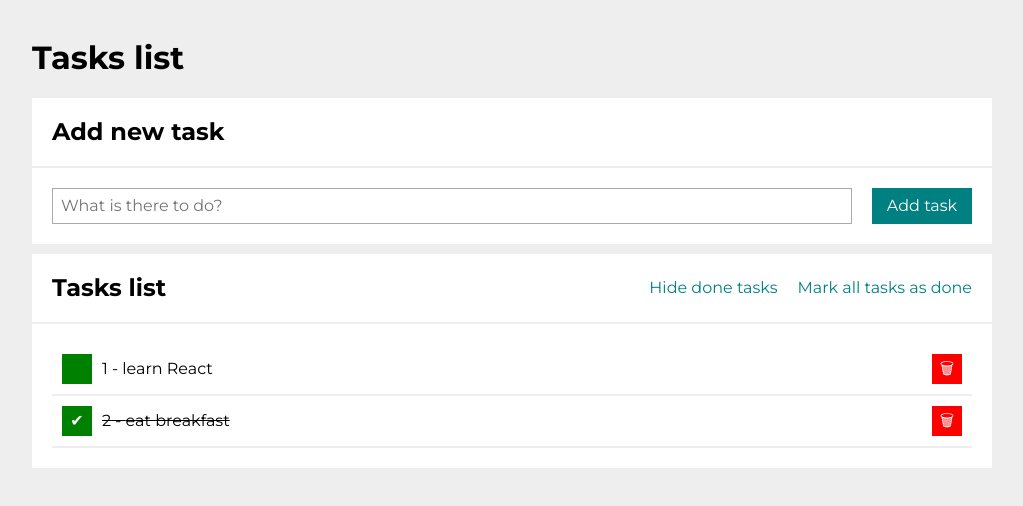
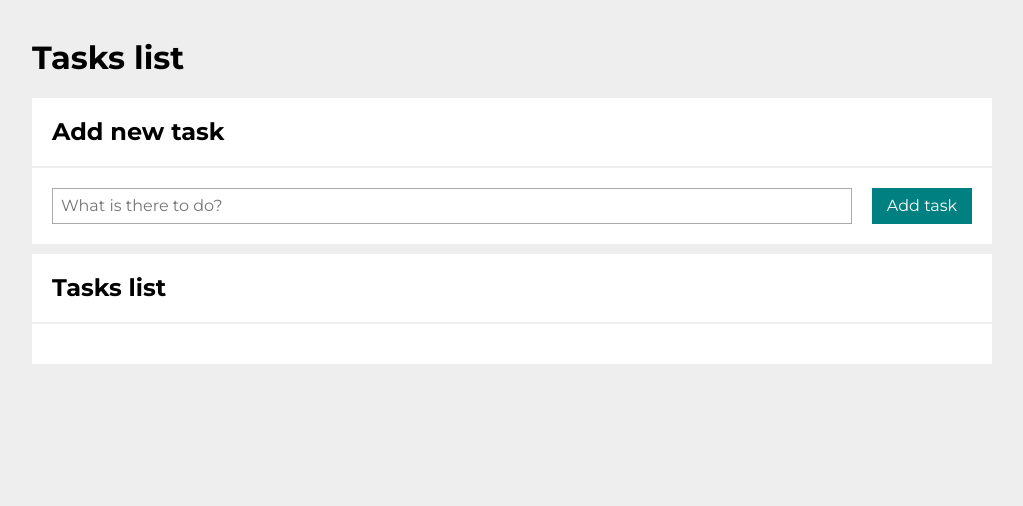
Before and after one commit to Adrode/todos-list-react-ts, a React (Create React App) app: page / in a window 1280 px wide. Shown: the top 506 px of the page, without its empty margins (128-1151 px from the left). Built offline with nearby package versions, Linux system fonts and the light colour scheme.

Commit message:
saving tasks to localStorage

```diff
--- a/src/App.js
+++ b/src/App.js
@@ -1,4 +1,4 @@
-import { useState } from 'react';
+import { useState, useEffect } from 'react';
 import Form from "./Form";
 import Tasks from "./Tasks";
 import Buttons from "./Buttons";
@@ -9,10 +9,15 @@ import Container from "./Container";
 function App() {
   const [hideDone, setHideDone] = useState(false);
 
-  const [tasks, setTasks] = useState([
-    { id: 1, content: "learn React", done: false },
-    { id: 2, content: "eat breakfast", done: true },
-  ]);
+  const storagedTasks = localStorage.getItem("tasks");
+
+  const [tasks, setTasks] = useState(
+    JSON.parse(storagedTasks) || []
+  );
+
+  useEffect(() => {
+    localStorage.setItem("tasks", JSON.stringify(tasks));
+  }, [tasks]);
 
   const toggleHideDone = () => {
     setHideDone(hideDone => !hideDone);
--- a/src/Tasks/index.js
+++ b/src/Tasks/index.js
@@ -3,6 +3,7 @@ import "./style.css";
 const Tasks = (props) => (
     <ul className="list__tasksList">
         {props.tasks.map(task => (
+
             <li
                 key={task.id}
                 className={`list__listItem ${task.done && props.hideDone ? "list__listItem--hidden" : ""}`}
@@ -22,8 +23,8 @@ const Tasks = (props) => (
                 >
                     🗑
                 </button>
-            </li>
-        ))}
+            </li>)
+        )}
     </ul>
 );
 
```
